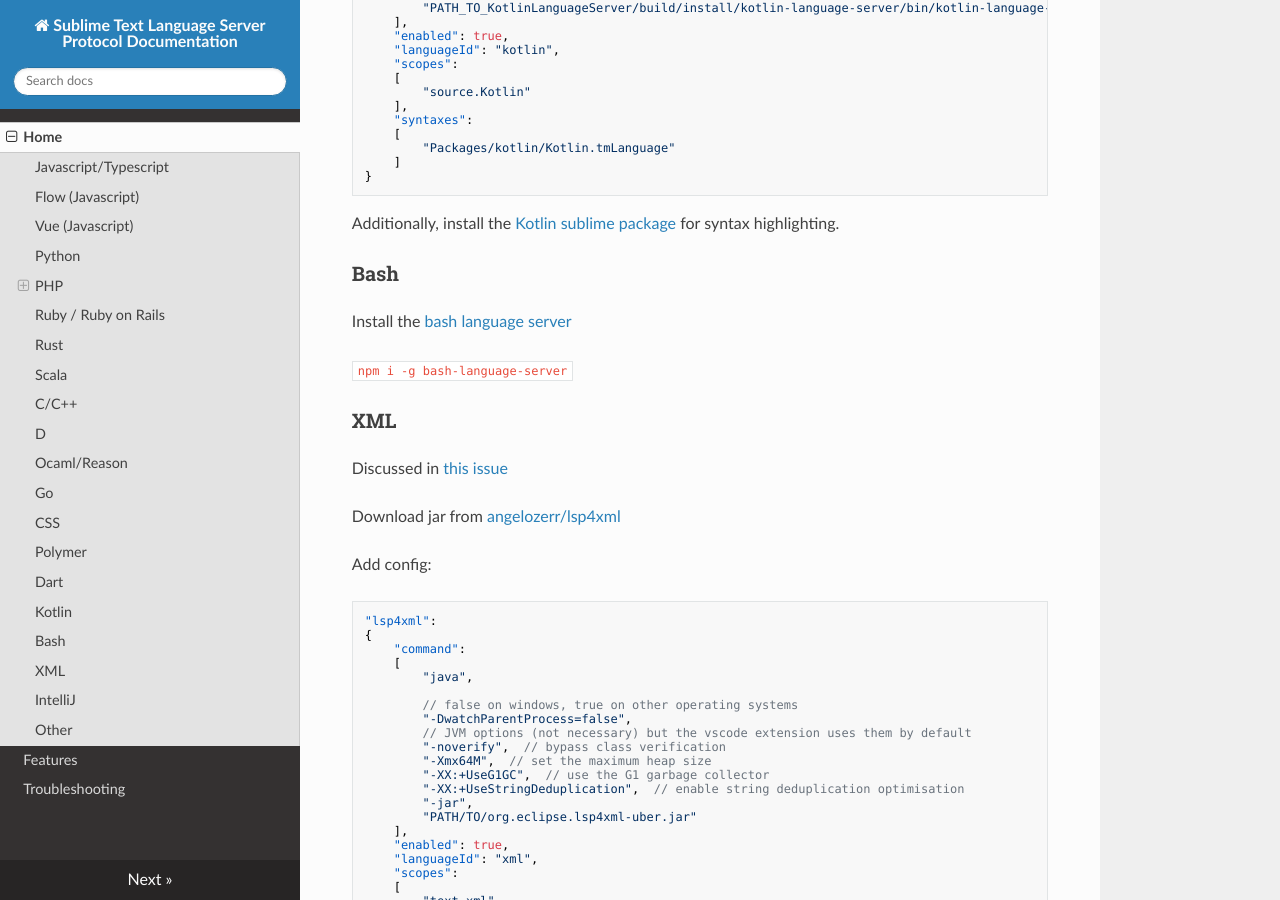
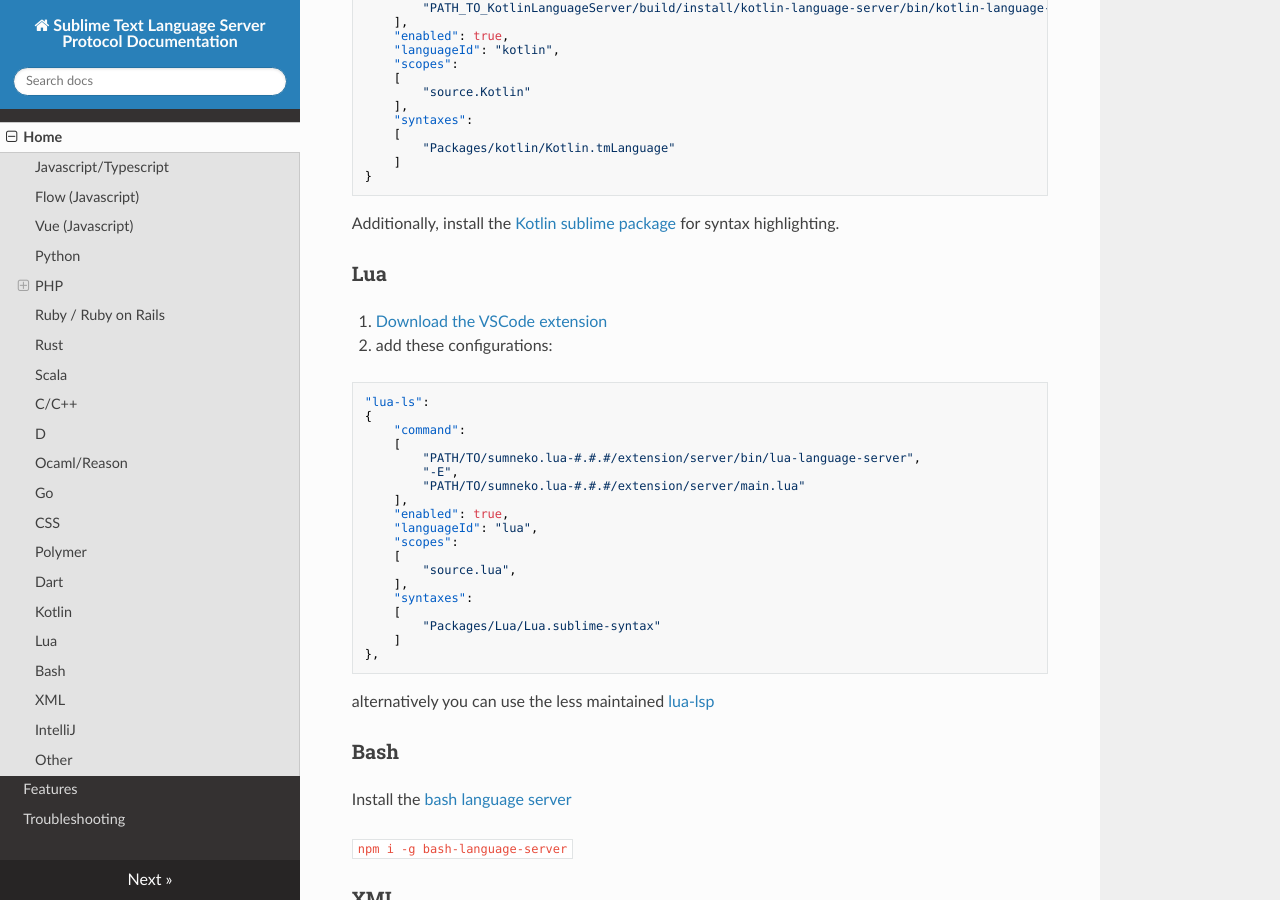
Before and after one commit to sublimelsp/LSP, an MkDocs documentation site: the page built from docs/index.md, in a window 1280 px wide and 900 px high, scrolled down 4688 px. Built offline with MkDocs 1.6.1, drawn with Linux system fonts in a browser that asks for light colours; nearby versions of some CDN libraries.

Commit message:
Add lua-ls server
* See https://github.com/sumneko/lua-language-server

````diff
--- a/docs/index.md
+++ b/docs/index.md
@@ -233,11 +233,39 @@
 
 Additionally, install the [Kotlin sublime package](https://github.com/vkostyukov/kotlin-sublime-package) for syntax highlighting.
 
+
+### Lua<a name="lua">
+
+1. Download the [VSCode extension](https://marketplace.visualstudio.com/items?itemName=sumneko.lua)
+2. add these configurations:
+```json
+"lua-ls":
+{
+    "command":
+    [
+        "PATH/TO/sumneko.lua-#.#.#/extension/server/bin/lua-language-server",
+        "-E",
+        "PATH/TO/sumneko.lua-#.#.#/extension/server/main.lua"
+    ],
+    "enabled": true,
+    "languageId": "lua",
+    "scopes":
+    [
+        "source.lua",
+    ],
+    "syntaxes":
+    [
+        "Packages/Lua/Lua.sublime-syntax"
+    ]
+},
+```
+alternatively you can use the less maintained [lua-lsp](https://github.com/Alloyed/lua-lsp)
+
 ### Bash
 
 Install the [bash language server](https://github.com/mads-hartmann/bash-language-server)
 
-```npm i -g bash-language-server```
+`npm i -g bash-language-server`
 
 ### XML
 
````
Also changed, not shown: README.md (+1 -0 lines).
